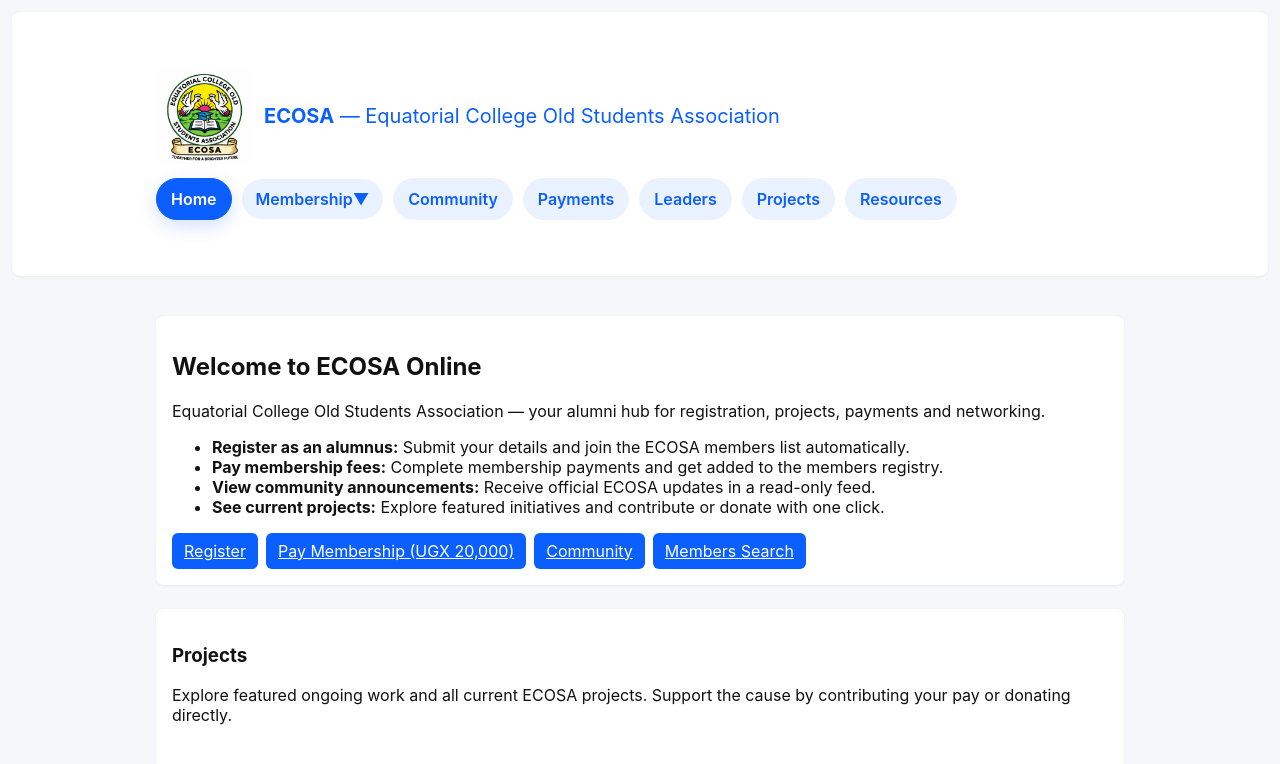
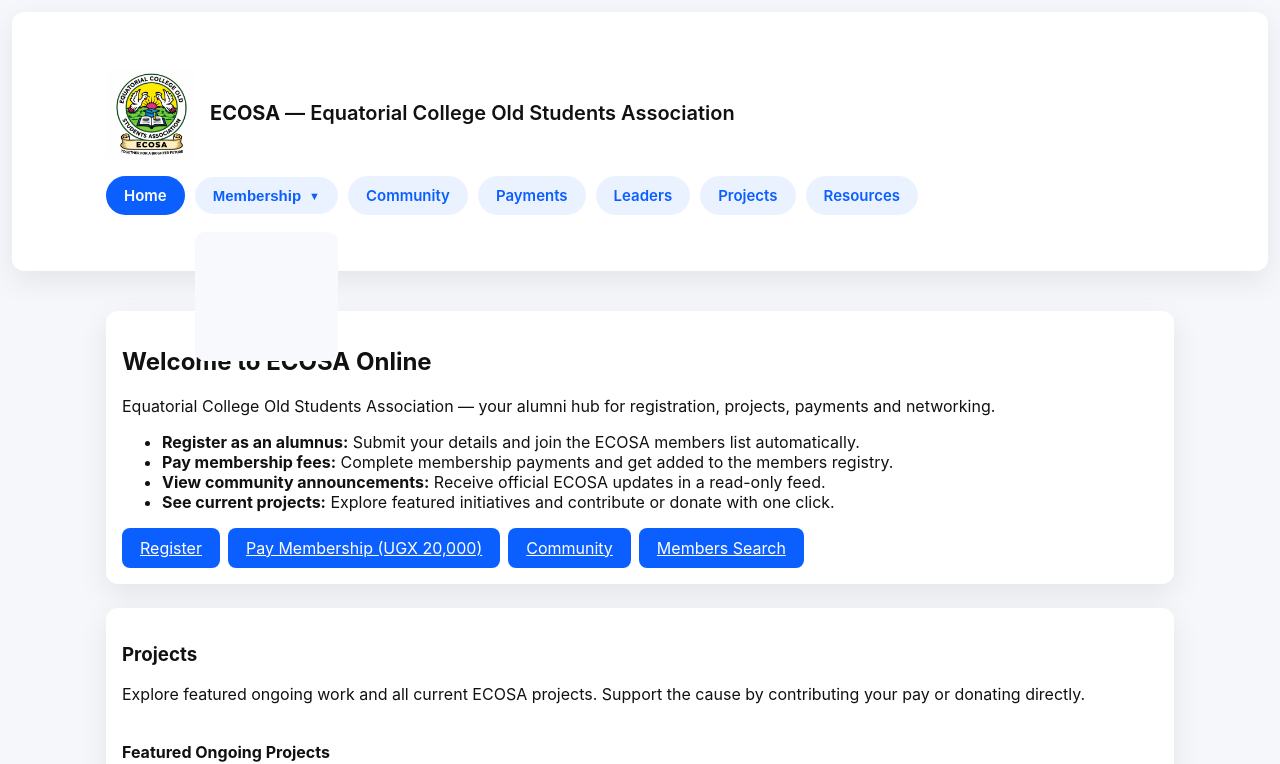
Before and after one commit to mahegamovers/ecosaweb2, a React (Vite) app: page / in a window 1280 px wide. Shown: the top 764 px of the page. Built offline with nearby package versions, Linux system fonts and the light colour scheme.

Commit message:
Update CSS variables and layout styles
Refactor CSS variables and improve styling consistency across components.

```diff
--- a/src/index.css
+++ b/src/index.css
@@ -1,424 +1,470 @@
-:root{
-  --bg:#f5f7fb;
-  --primary:#0b5fff;
-  --muted:#6b7280;
+:root {
+  --bg: #f5f7fb;
+  --white: #ffffff;
+  --primary: #0b5fff;
+  --primary-dark: #0849c6;
+  --muted: #6b7280;
+  --border: #e5e7eb;
+  --shadow: 0 10px 30px rgba(0, 0, 0, 0.08);
+  --radius: 12px;
+  --transition: .25s ease;
 }
 
-*{
-  box-sizing:border-box;
+*,
+*::before,
+*::after {
+  box-sizing: border-box;
 }
 
-body{
-  margin:0;
-  font-family:Inter,system-ui,"Segoe UI",Roboto,Helvetica,Arial,sans-serif;
-  background:var(--bg);
-  color:#111;
+body {
+  margin: 0;
+  font-family: Inter, system-ui, "Segoe UI", Roboto, Helvetica, Arial, sans-serif;
+  background: var(--bg);
+  color: #111;
 }
 
-/* Layout */
+/* ======================================
+   Layout
+====================================== */
 
-.container{
-  max-width:1000px;
-  margin:24px auto;
-  padding:16px;
+.container {
+  max-width: 1100px;
+  margin: 24px auto;
+  padding: 16px;
 }
 
-.card{
-  background:#fff;
-  padding:16px;
-  border-radius:8px;
-  box-shadow:0 1px 3px rgba(0,0,0,.06);
+.card {
+  background: var(--white);
+  border-radius: var(--radius);
+  box-shadow: var(--shadow);
+  padding: 16px;
 }
 
-/* Navigation */
+/* ======================================
+   Navigation
+====================================== */
 
-.nav{
-  display:flex;
-  gap:12px;
-  align-items:center;
+.nav {
+  display: flex;
+  align-items: center;
+  gap: 12px;
 }
 
-.nav a{
-  color:var(--primary);
-  text-decoration:none;
+.nav a {
+  text-decoration: none;
 }
 
-/* Header */
+/* ======================================
+   Header
+====================================== */
 
-.header-bar .nav{
-  flex-direction:column;
-  align-items:stretch;
-  gap:14px;
+.header-bar .nav {
+  flex-direction: column;
+  align-items: stretch;
+  gap: 18px;
 }
 
-.header-top{
-  display:flex;
-  justify-content:space-between;
-  align-items:center;
-  gap:14px;
-  width:100%;
+.header-top {
+  display: flex;
+  justify-content: space-between;
+  align-items: center;
+  gap: 16px;
 }
 
-.header-brand{
-  display:flex;
-  align-items:center;
-  gap:12px;
-  text-decoration:none;
-  color:inherit;
+.header-brand {
+  display: flex;
+  align-items: center;
+  gap: 14px;
+  text-decoration: none;
+  color: inherit;
 }
 
-.header-logo{
-  width:96px;
-  height:96px;
-  object-fit:contain;
-  border-radius:10px;
+.header-logo {
+  width: 90px;
+  height: 90px;
+  object-fit: contain;
 }
 
-.header-title{
-  font-size:20px;
-  line-height:1.15;
+.header-title {
+  font-size: 20px;
+  font-weight: 600;
+  line-height: 1.25;
 }
 
-/* Main Navigation */
+/* ======================================
+   Main Navigation
+====================================== */
 
-.header-nav{
-  display:flex;
-  flex-wrap:wrap;
-  align-items:center;
-  gap:10px;
-  width:100%;
+.header-nav {
+  display: flex;
+  flex-wrap: wrap;
+  align-items: center;
+  gap: 10px;
 }
 
 .header-nav a,
-.nav-dropdown-btn{
-  display:inline-flex;
-  align-items:center;
-  justify-content:center;
-  padding:10px 14px;
-  border-radius:999px;
-  background:rgba(11,95,255,.08);
-  color:var(--primary);
-  font-weight:600;
-  text-decoration:none;
-  border:1px solid transparent;
-  cursor:pointer;
-  transition:
-    background .18s ease,
-    color .18s ease,
-    transform .18s ease,
-    box-shadow .18s ease;
+.nav-dropdown-btn {
+  display: inline-flex;
+  align-items: center;
+  justify-content: center;
+  gap: 8px;
+
+  padding: 10px 18px;
+
+  border: none;
+  border-radius: 999px;
+
+  background: rgba(11, 95, 255, .08);
+  color: var(--primary);
+
+  font-weight: 600;
+  font-size: 15px;
+  text-decoration: none;
+
+  cursor: pointer;
+
+  transition: all var(--transition);
 }
 
 .header-nav a:hover,
+.nav-dropdown-btn:hover,
 .header-nav a:focus-visible,
-.nav-dropdown-btn:hover,
-.nav-dropdown-btn:focus-visible{
-  background:var(--primary);
-  color:#fff;
-  transform:translateY(-1px);
-  box-shadow:0 6px 18px rgba(11,95,255,.15);
+.nav-dropdown-btn:focus-visible {
+  background: var(--primary);
+  color: white;
+  transform: translateY(-2px);
+  box-shadow: 0 10px 25px rgba(11,95,255,.22);
 }
 
-.header-nav a.active{
-  background:var(--primary);
-  color:#fff;
-  border-color:var(--primary);
-  box-shadow:0 6px 18px rgba(11,95,255,.18);
+.header-nav a.active,
+.nav-dropdown-btn.active {
+  background: var(--primary);
+  color: white;
 }
 
-.header-nav a.active:hover{
-  background:var(--primary);
-  color:#fff;
+/* ======================================
+   Membership Dropdown
+====================================== */
+
+.nav-dropdown {
+  position: relative;
 }
 
-/* Membership Dropdown */
-
-.nav-dropdown{
-  position:relative;
+.dropdown-arrow {
+  font-size: 11px;
+  transition: transform .3s ease;
 }
 
-.nav-dropdown-btn{
-  border:none;
-  font-size:inherit;
-  font-family:inherit;
+.dropdown-arrow.open {
+  transform: rotate(180deg);
 }
 
-.nav-dropdown-menu{
-  position:absolute;
-  top:calc(100% + 8px);
-  left:0;
-  min-width:190px;
-  background:#fff;
-  border-radius:10px;
-  box-shadow:0 12px 30px rgba(0,0,0,.15);
-  padding:8px;
-  display:none;
-  flex-direction:column;
-  gap:6px;
-  z-index:999;
+.nav-dropdown-menu {
+  position: absolute;
+  top: calc(100% + 10px);
+  left: 0;
+
+  min-width: 220px;
+
+  background: white;
+  border-radius: 12px;
+  box-shadow: 0 15px 40px rgba(0,0,0,.15);
+
+  padding: 8px 0;
+
+  opacity: 0;
+  visibility: hidden;
+  transform: translateY(10px);
+
+  transition: all .25s ease;
+
+  z-index: 999;
 }
 
-.nav-dropdown-menu.open{
-  display:flex;
+.nav-dropdown-menu.open {
+  opacity: 1;
+  visibility: visible;
+  transform: translateY(0);
 }
 
-.nav-dropdown-menu a{
-  width:100%;
-  justify-content:flex-start;
-  border-radius:8px;
-  background:transparent;
-  box-shadow:none;
-  color:var(--primary);
-  padding:10px 12px;
+.nav-dropdown-menu a {
+  display: flex;
+  align-items: center;
+
+  width: 100%;
+
+  padding: 12px 18px;
+
+  border-radius: 0;
+
+  background: transparent;
+  color: #333;
+
+  font-weight: 500;
+
+  box-shadow: none;
 }
 
 .nav-dropdown-menu a:hover,
-.nav-dropdown-menu a.active{
-  background:var(--primary);
-  color:#fff;
+.nav-dropdown-menu a.active {
+  background: rgba(11,95,255,.08);
+  color: var(--primary);
 }
 
-/* Hamburger */
+/* ======================================
+   Hamburger
+====================================== */
 
-.header-toggle{
-  display:none;
-  position:relative;
-  width:48px;
-  height:48px;
-  flex:0 0 48px;
-  justify-content:center;
-  align-items:center;
-  border:none;
-  border-radius:8px;
-  background:rgba(11,95,255,.08);
-  cursor:pointer;
-  transition:
-    background .2s ease,
-    box-shadow .2s ease;
+.header-toggle {
+  display: none;
+
+  width: 48px;
+  height: 48px;
+
+  position: relative;
+
+  border: none;
+  border-radius: 10px;
+
+  background: rgba(11,95,255,.08);
+
+  cursor: pointer;
+
+  transition: .25s;
 }
 
 .header-toggle:hover,
-.header-toggle:focus-visible,
-.header-toggle.open{
-  background:var(--primary);
-  box-shadow:0 8px 22px rgba(11,95,255,.16);
-  outline:none;
+.header-toggle.open {
+  background: var(--primary);
 }
 
-.header-toggle span{
-  position:absolute;
-  width:24px;
-  height:2px;
-  border-radius:999px;
-  background:rgba(11,95,255,.55);
-  transition:
-    transform .3s ease,
-    opacity .3s ease,
-    background .2s ease;
+.header-toggle span {
+  position: absolute;
+
+  width: 24px;
+  height: 2px;
+
+  background: var(--primary);
+
+  border-radius: 100px;
+
+  transition: .3s;
 }
 
 .header-toggle:hover span,
-.header-toggle:focus-visible span,
-.header-toggle.open span{
-  background:#fff;
+.header-toggle.open span {
+  background: white;
 }
 
-.header-toggle span:nth-child(1){
-  transform:translateY(-8px);
+.header-toggle span:nth-child(1) {
+  transform: translateY(-8px);
 }
 
-.header-toggle span:nth-child(2){
-  opacity:1;
+.header-toggle span:nth-child(3) {
+  transform: translateY(8px);
 }
 
-.header-toggle span:nth-child(3){
-  transform:translateY(8px);
+.header-toggle.open span:nth-child(1) {
+  transform: rotate(45deg);
 }
 
-.header-toggle.open span:nth-child(1){
-  transform:rotate(45deg);
+.header-toggle.open span:nth-child(2) {
+  opacity: 0;
 }
 
-.header-toggle.open span:nth-child(2){
-  opacity:0;
+.header-toggle.open span:nth-child(3) {
+  transform: rotate(-45deg);
 }
 
-.header-toggle.open span:nth-child(3){
-  transform:rotate(-45deg);
-}
+/* ======================================
+   Forms
+====================================== */
 
-/* Forms */
-
-form > label{
-  display:block;
-  margin:8px 0 4px;
-  font-weight:600;
+form > label {
+  display: block;
+  margin: 8px 0 4px;
+  font-weight: 600;
 }
 
 input,
 textarea,
-select{
-  width:100%;
-  padding:8px;
-  border:1px solid #e5e7eb;
-  border-radius:6px;
+select {
+  width: 100%;
+  padding: 10px;
+  border: 1px solid var(--border);
+  border-radius: 8px;
 }
 
-.row{
-  display:flex;
-  gap:12px;
+.row {
+  display: flex;
+  gap: 14px;
 }
 
-.col{
-  flex:1;
+.col {
+  flex: 1;
 }
 
-/* Buttons */
+/* ======================================
+   Buttons
+====================================== */
 
-.btn{
-  background:var(--primary);
-  color:#fff;
-  border:none;
-  border-radius:6px;
-  padding:8px 12px;
-  cursor:pointer;
+.btn {
+  background: var(--primary);
+  color: white;
+  border: none;
+  border-radius: 8px;
+  padding: 10px 18px;
+  cursor: pointer;
+  transition: .25s;
 }
 
-.btn:disabled{
-  opacity:.6;
-  cursor:not-allowed;
+.btn:hover {
+  background: var(--primary-dark);
 }
 
-.btn.secondary{
-  background:#eef2ff;
-  color:var(--primary);
-  border:1px solid rgba(11,95,255,.1);
+.btn.secondary {
+  background: #eef2ff;
+  color: var(--primary);
 }
 
-.field-btn{
-  background:#eef2ff;
-  color:var(--primary);
-  border:1px solid rgba(11,95,255,.12);
-  border-radius:6px;
-  padding:8px 14px;
-  cursor:pointer;
-  font-weight:600;
+.field-btn {
+  background: #eef2ff;
+  color: var(--primary);
+  border: 1px solid rgba(11,95,255,.15);
+  border-radius: 8px;
+  padding: 10px 16px;
+  cursor: pointer;
 }
 
-.field-btn.active{
-  background:var(--primary);
-  color:#fff;
-  border-color:var(--primary);
+.field-btn.active {
+  background: var(--primary);
+  color: white;
 }
 
-.muted{
-  color:var(--muted);
+.muted {
+  color: var(--muted);
 }
 
-.actions{
-  margin-top:12px;
-  display:flex;
-  justify-content:flex-end;
+.actions {
+  margin-top: 16px;
+  display: flex;
+  justify-content: flex-end;
 }
 
-/* Mobile */
+/* ======================================
+   Mobile
+====================================== */
 
-@media (max-width:720px){
+@media (max-width: 720px) {
 
-  .container{
-    padding:12px;
+  .container {
+    padding: 12px;
   }
 
-  .card{
-    padding:12px;
+  .card {
+    padding: 14px;
   }
 
-  .row{
-    flex-direction:column;
+  .row {
+    flex-direction: column;
   }
 
-  input,
-  textarea,
-  select{
-    font-size:14px;
+  .header-toggle {
+    display: flex;
+    justify-content: center;
+    align-items: center;
   }
 
-  .header-bar .nav{
-    align-items:flex-start;
-    position:relative;
+  .header-brand {
+    flex: 1;
   }
 
-  .header-toggle{
-    display:inline-flex;
+  .header-logo {
+    width: 58px;
+    height: 58px;
   }
 
-  .header-nav{
-    position:absolute;
-    top:100%;
-    right:0;
-    left:0;
-    background:#fff;
-    padding:12px 16px 18px;
-    border-bottom-left-radius:12px;
-    border-bottom-right-radius:12px;
-    box-shadow:0 18px 50px rgba(0,0,0,.12);
-    flex-direction:column;
-    align-items:stretch;
-    gap:10px;
-    transform:scaleY(0);
-    transform-origin:top;
-    opacity:0;
-    pointer-events:none;
-    transition:
-      transform .2s ease,
-      opacity .2s ease;
-    z-index:20;
+  .header-title {
+    font-size: 16px;
   }
 
-  .header-nav.open{
-    transform:scaleY(1);
-    opacity:1;
-    pointer-events:auto;
+  .header-nav {
+    position: absolute;
+    top: 100%;
+    left: 0;
+    right: 0;
+
+    flex-direction: column;
+    align-items: stretch;
+
+    background: white;
+
+    padding: 16px;
+
+    border-radius: 0 0 12px 12px;
+
+    box-shadow: 0 18px 40px rgba(0,0,0,.12);
+
+    transform: scaleY(0);
+    transform-origin: top;
+
+    opacity: 0;
+    pointer-events: none;
+
+    transition: .25s;
+
+    z-index: 99;
+  }
+
+  .header-nav.open {
+    transform: scaleY(1);
+    opacity: 1;
+    pointer-events: auto;
   }
 
   .header-nav a,
-  .nav-dropdown-btn{
-    width:100%;
+  .nav-dropdown-btn {
+    width: 100%;
+    justify-content: space-between;
   }
 
-  .nav-dropdown{
-    width:100%;
+  .nav-dropdown {
+    width: 100%;
   }
 
-  .nav-dropdown-menu{
-    position:static;
-    display:none;
-    min-width:100%;
-    margin-top:8px;
-    background:#f8f9fc;
-    box-shadow:none;
-    border-radius:8px;
+  .nav-dropdown-menu {
+    position: static;
+
+    width: 100%;
+    min-width: 100%;
+
+    margin-top: 8px;
+
+    background: #f8f9fc;
+
+    box-shadow: none;
+
+    border-radius: 10px;
+
+    max-height: 0;
+    overflow: hidden;
+
+    opacity: 1;
+    visibility: visible;
+
+    transform: none;
+
+    padding: 0;
+
+    transition: max-height .3s ease;
   }
 
-  .nav-dropdown-menu.open{
-    display:flex;
+  .nav-dropdown-menu.open {
+    max-height: 250px;
+    padding: 6px 0;
   }
 
-  .header-brand{
-    flex:1;
-  }
-
-  .header-logo{
-    width:56px;
-    height:56px;
-  }
-
-  .header-title{
-    font-size:16px;
-    line-height:1.2;
-  }
-
-  .actions{
-    justify-content:center;
+  .actions {
+    justify-content: center;
   }
 }
```
